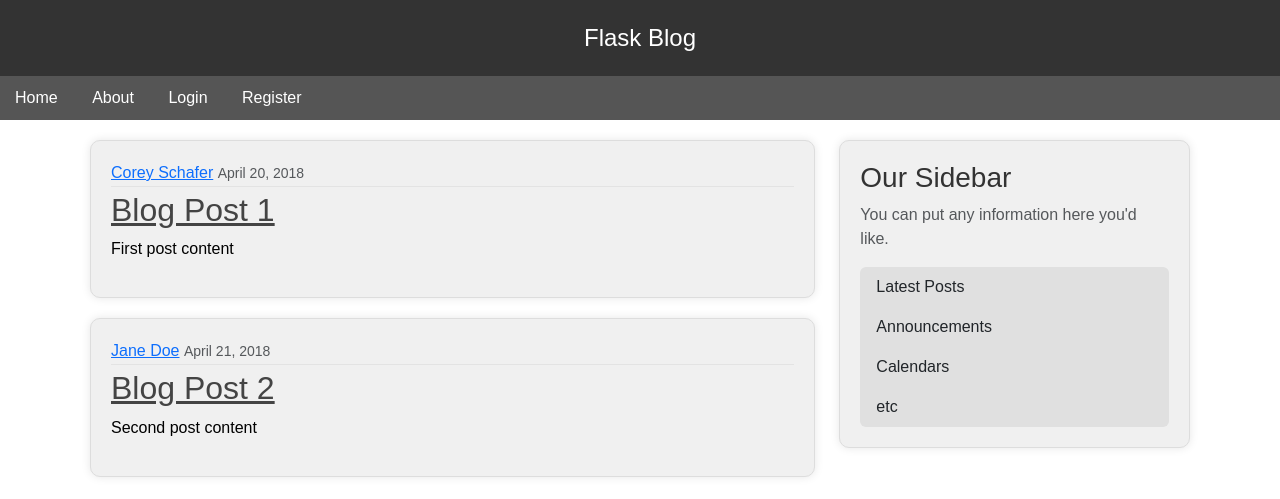
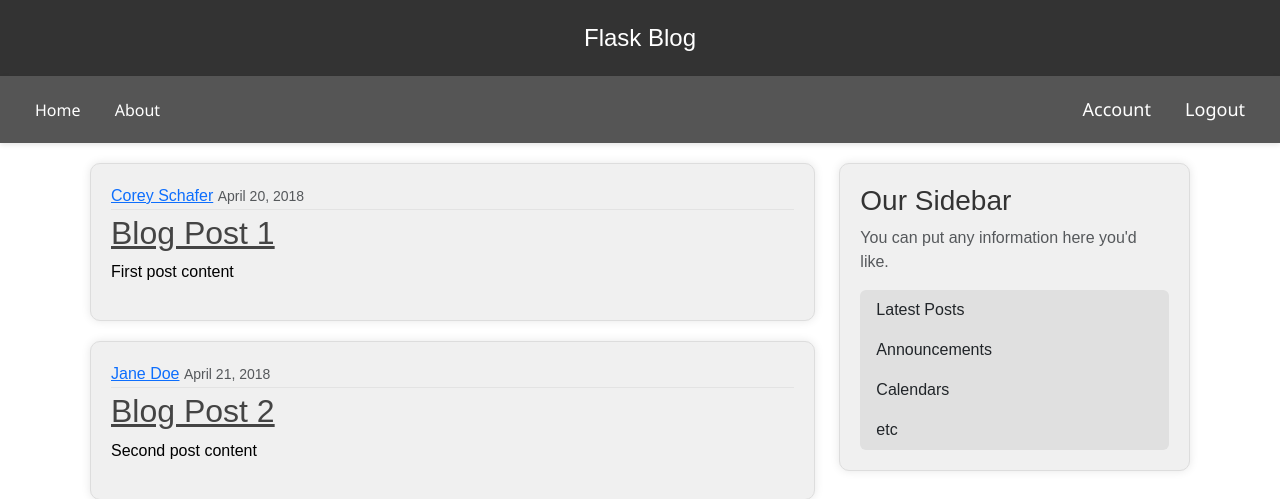
Before and after one commit to KankaveeRamsri/Web-pantip, a Flask app: page / in a window 1280 px wide. Shown: the top 499 px of the page. Run offline with Flask 3, Linux system fonts and the light colour scheme; a user stored in the database is signed in.

Commit message:
debug several files

```diff
--- a/flaskblog/forms.py
+++ b/flaskblog/forms.py
@@ -1,8 +1,7 @@
 from flask_wtf import FlaskForm
 from wtforms import StringField, PasswordField, SubmitField, BooleanField
 from wtforms.validators import DataRequired, Length, Email, EqualTo, ValidationError
-from flaskblog.models import User
-
+from flaskblog.model import User
 
 class RegistrationForm(FlaskForm):
     username = StringField('Username',
@@ -25,6 +24,7 @@ class RegistrationForm(FlaskForm):
             raise ValidationError('That email is taken. Please choose a different one.')
 
 
+
 class LoginForm(FlaskForm):
     email = StringField('Email',
                         validators=[DataRequired(), Email()])
--- a/flaskblog/routes.py
+++ b/flaskblog/routes.py
@@ -1,8 +1,9 @@
 from flask import render_template, url_for, flash, redirect, request
 from flaskblog import app, db, bcrypt
 from flaskblog.forms import RegistrationForm, LoginForm
-from flaskblog.models import User, Post
+from flaskblog.model import User, Post
 from flask_login import login_user, current_user, logout_user, login_required
+
 
 
 posts = [
@@ -40,6 +41,8 @@ def register():
     if form.validate_on_submit():
         hashed_password = bcrypt.generate_password_hash(form.password.data).decode('utf-8')
         user = User(username=form.username.data, email=form.email.data, password=hashed_password)
+        app.app_context().push()
+        db.create_all()
         db.session.add(user)
         db.session.commit()
         flash('Your account has been created! You are now able to log in', 'success')
@@ -59,16 +62,14 @@ def login():
             next_page = request.args.get('next')
             return redirect(next_page) if next_page else redirect(url_for('home'))
         else:
-            flash('Login Unsuccessful. Please check email and password', 'danger')
+            flash('Login Unsuccessful. Please check username and password', 'danger')
     return render_template('login.html', title='Login', form=form)
-
 
 @app.route("/logout")
 def logout():
     logout_user()
     return redirect(url_for('home'))
 
-
 @app.route("/account")
 @login_required
 def account():
--- a/flaskblog/static/main.css
+++ b/flaskblog/static/main.css
@@ -92,3 +92,33 @@ main {
 footer {
     margin-top: auto;
 }
+.navbar {
+    display: flex;
+    justify-content: space-between;
+    align-items: center;
+    background-color: #555555;
+    color: white;
+    padding: 10px 20px; /* เพิ่ม padding เพื่อไม่ให้แถบขยับไปมามากเกินไป */
+    font-family: 'Segoe UI', Tahoma, Geneva, Verdana, sans-serif;
+    box-shadow: 0 2px 5px rgba(0, 0, 0, 0.1);
+}
+
+.nav-links {
+    display: flex;
+    gap: 20px;
+}
+
+.right-nav {
+    margin-left: auto;
+}
+
+.nav-links a, .right-nav a {
+    text-decoration: none;
+    color: white;
+    font-size: 18px;
+    transition: color 0.3s ease;
+}
+
+.nav-links a:hover, .right-nav a:hover {
+    color: #ffc107; /* เปลี่ยนสีเมื่อ hover */
+}
--- /dev/null
+++ b/flaskblog/templates/account.html
@@ -0,0 +1,4 @@
+{% extends "layout.html" %} <!-- สืบทอดมาจาก layout.html -->
+{% block content %}
+    <h1>{{ current_user.username }}</h1>
+{% endblock content %}
--- a/flaskblog/templates/layout.html
+++ b/flaskblog/templates/layout.html
@@ -89,18 +89,30 @@
         footer {
             margin-top: auto;
         }
+
     </style>
 </head>
 <body>
     <header>
         <a href="/">Flask Blog</a>
     </header>
+    <div class="navbar">
         <nav>
             <a href="{{ url_for('home') }}">Home</a>
             <a href="{{ url_for('about') }}">About</a>
+        </nav>
+        <div class="right-nav">
+            <nav>
+                {% if current_user.is_authenticated %}
+                <a href="{{ url_for('account') }}">Account</a>
+                    <a href="{{ url_for('logout') }}">Logout</a>
+                {% else %}
                     <a href="{{ url_for('login') }}">Login</a>
                     <a href="{{ url_for('register') }}">Register</a>
+                {% endif %}
             </nav>
+        </div>
+    </div>
     <main class="container">
         <div class="row">
             <div class="col-md-8">
--- a/run.py
+++ b/run.py
@@ -1,4 +1,4 @@
 from flaskblog import app
 
-if __name__ == "__main__":
+if __name__ == '__main__':
     app.run(debug=True)
```
Also changed, not shown: flaskblog/model.py (renamed from flaskblog/models.py, +4 -7 lines), flaskblog/instance/site.db (added), instance/site.db (added), 1 other file. Lines whose indentation alone changed are shown as unchanged.
